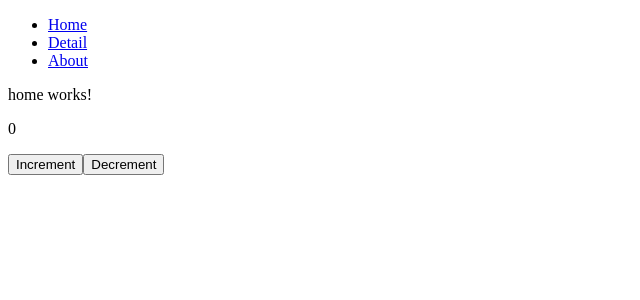
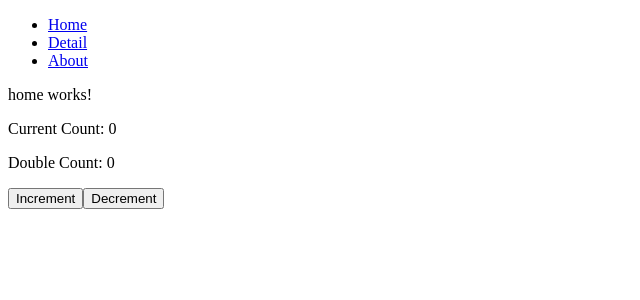
Before and after one commit to philiphyw/angular-18-refresher, an Angular app: page / in a window 1280 px wide. Shown: the top 300 px of the page, without its empty margins (0-640 px from the left). Built offline with nearby package versions, Linux system fonts and the light colour scheme.

Commit message:
added computed property doubleCount

```diff
--- a/src/app/components/signal-counter/signal-counter.component.html
+++ b/src/app/components/signal-counter/signal-counter.component.html
@@ -1,3 +1,4 @@
-<p>{{counter()}}</p>
+<p>Current Count: {{counter()}}</p>
+<p>Double Count: {{doubleCounter()}}</p>
 <button (click)="onIncrement()">Increment</button>
 <button (click)="onDecrement()">Decrement</button>
--- a/src/app/components/signal-counter/signal-counter.component.ts
+++ b/src/app/components/signal-counter/signal-counter.component.ts
@@ -1,20 +1,21 @@
-import { Component, signal } from '@angular/core';
+import { Component, computed, effect, signal } from '@angular/core';
 
 @Component({
   selector: 'app-signal-counter',
   standalone: true,
   imports: [],
   templateUrl: './signal-counter.component.html',
-  styleUrl: './signal-counter.component.css'
+  styleUrl: './signal-counter.component.css',
 })
 export class SignalCounterComponent {
-counter = signal<number>(0)
+  counter = signal<number>(0);
+  doubleCounter = computed(() => this.counter() * 2);
 
-onIncrement(){
-  this.counter.update(prev => prev+1)
+  onIncrement() {
+    this.counter.update((prev) => prev + 1);
+  }
+
+  onDecrement() {
+    if (this.counter() > 0) this.counter.update((prev) => prev - 1);
+  }
 }
-
-onDecrement(){
-  if(this.counter() > 0) this.counter.update(prev => prev-1)
-}
-}
```
